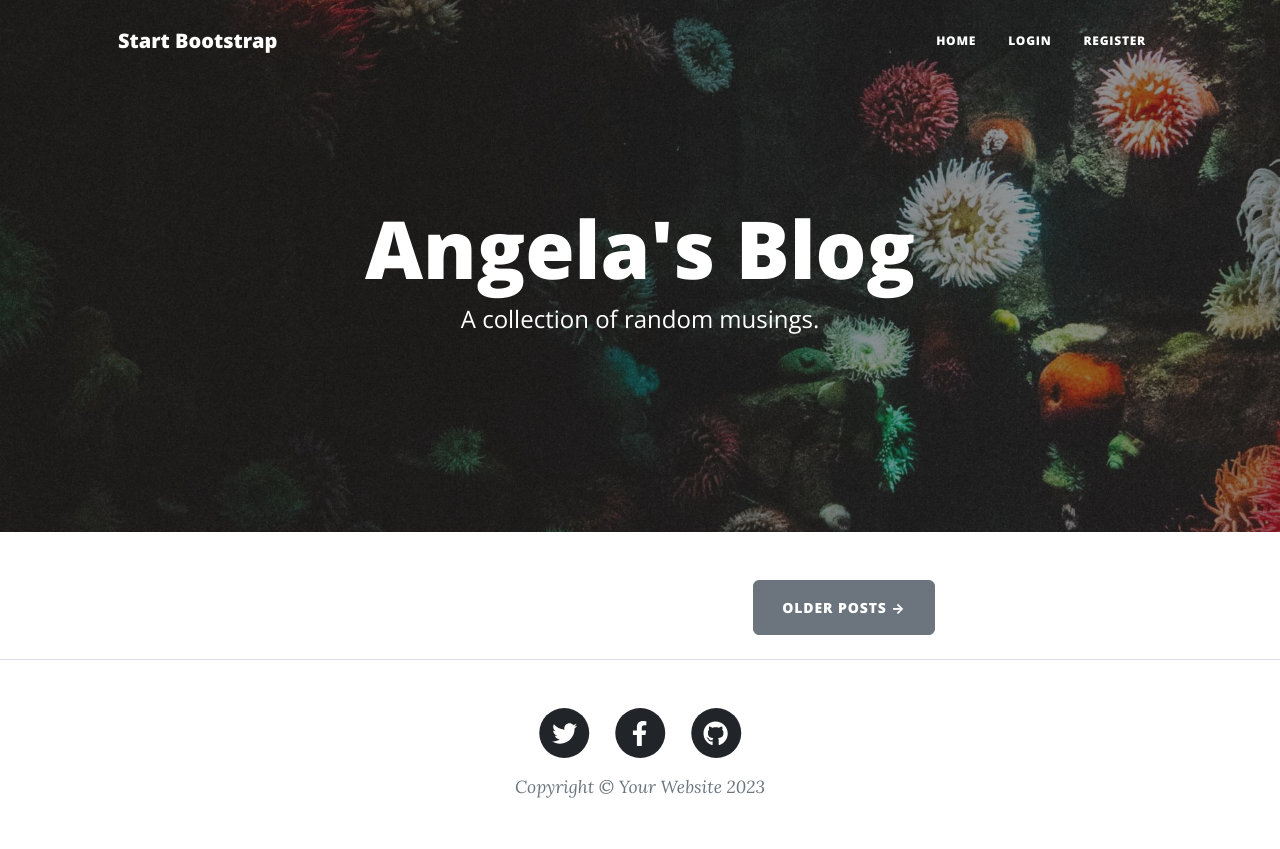
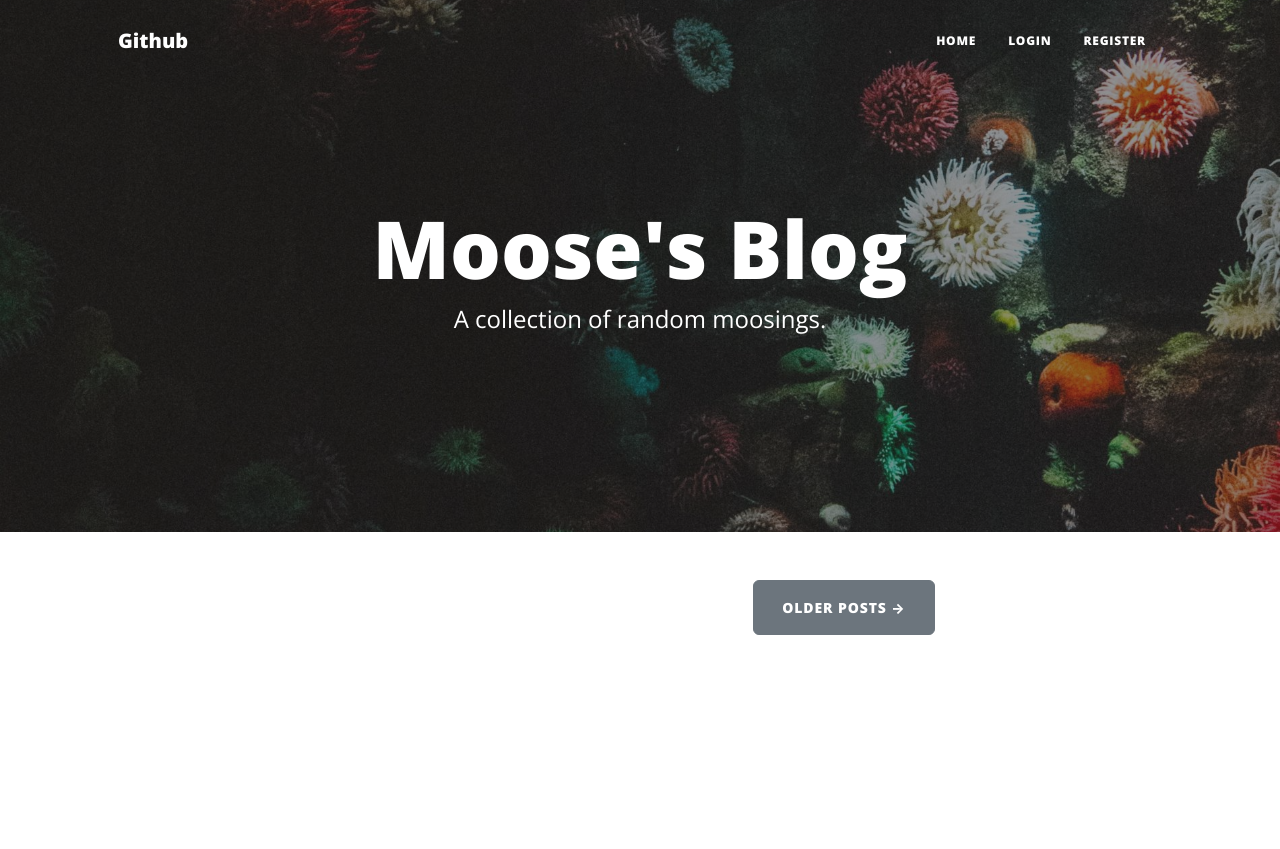
Before and after one commit to Minifauna/d71dp, a Flask app: page / in a window 1280 px wide. After the commit the page ends 635 px from the top, so only its background shows below. Run offline with Flask 3, Linux system fonts and the light colour scheme; data that the repository does not hold is empty; some libraries are stand-ins or nearby versions.

Commit message:
update index,header,footer.html

```diff
--- a/main.py
+++ b/main.py
@@ -287,4 +287,4 @@ def contact():
 
 
 if __name__ == "__main__":
-    app.run(debug=True, port=5001)
+    app.run(debug=False, port=5001)
--- a/templates/footer.html
+++ b/templates/footer.html
@@ -1,14 +1,14 @@
         <!-- Footer-->
-        <footer class="border-top">
-          <div class="container px-4 px-lg-5">
+        <footer>
+          <!-- <div class="container px-4 px-lg-5">
               <div class="row gx-4 gx-lg-5 justify-content-center">
                   <div class="col-md-10 col-lg-8 col-xl-7">
                       <ul class="list-inline text-center">
                           <li class="list-inline-item">
-                              <a href="#!">
+                              <a href="https://github.com/Minifauna">
                                   <span class="fa-stack fa-lg">
                                       <i class="fas fa-circle fa-stack-2x"></i>
-                                      <i class="fab fa-twitter fa-stack-1x fa-inverse"></i>
+                                      <i class="fab fa-github fa-stack-1x fa-inverse"></i>
                                   </span>
                               </a>
                           </li>
@@ -32,7 +32,7 @@
                       <div class="small text-center text-muted fst-italic">Copyright &copy; Your Website 2023</div>
                   </div>
               </div>
-          </div>
+          </div> -->
       </footer>
       <!-- Bootstrap core JS-->
       <script src="https://cdn.jsdelivr.net/npm/bootstrap@5.2.3/dist/js/bootstrap.bundle.min.js"></script>
--- a/templates/header.html
+++ b/templates/header.html
@@ -8,7 +8,7 @@
     />
     <meta name="description" content="" />
     <meta name="author" content="" />
-    <title>Angela's Blog</title>
+    <title>AlcesAlces</title>
     {% block styles %}
     <!-- Load Bootstrap-Flask CSS here -->
     {{ bootstrap.load_css() }}
@@ -44,7 +44,7 @@
     <!-- Navigation-->
     <nav class="navbar navbar-expand-lg navbar-light" id="mainNav">
       <div class="container px-4 px-lg-5">
-        <a class="navbar-brand" href="/">Start Bootstrap</a>
+        <a class="navbar-brand" href="https://github.com/Minifauna">Github <i class="bi bi-github"></a></i>
         <button
           class="navbar-toggler"
           type="button"
--- a/templates/index.html
+++ b/templates/index.html
@@ -9,8 +9,8 @@
     <div class="row gx-4 gx-lg-5 justify-content-center">
       <div class="col-md-10 col-lg-8 col-xl-7">
         <div class="site-heading">
-          <h1>Angela's Blog</h1>
-          <span class="subheading">A collection of random musings.</span>
+          <h1>Moose's Blog</h1>
+          <span class="subheading">A collection of random moosings.</span>
         </div>
       </div>
     </div>
```
